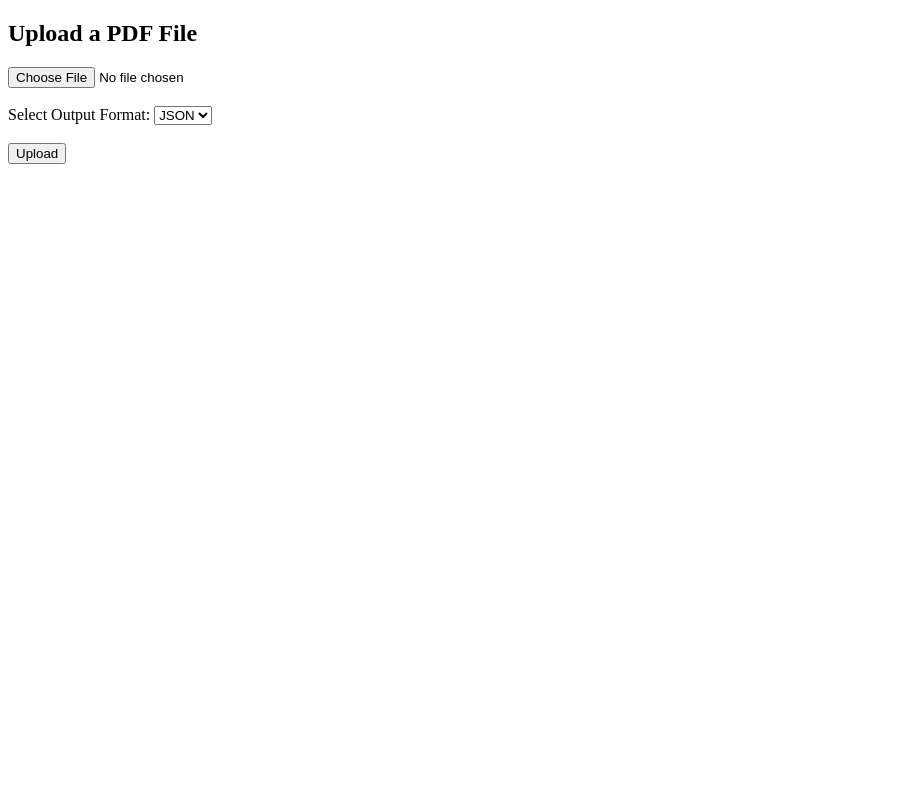
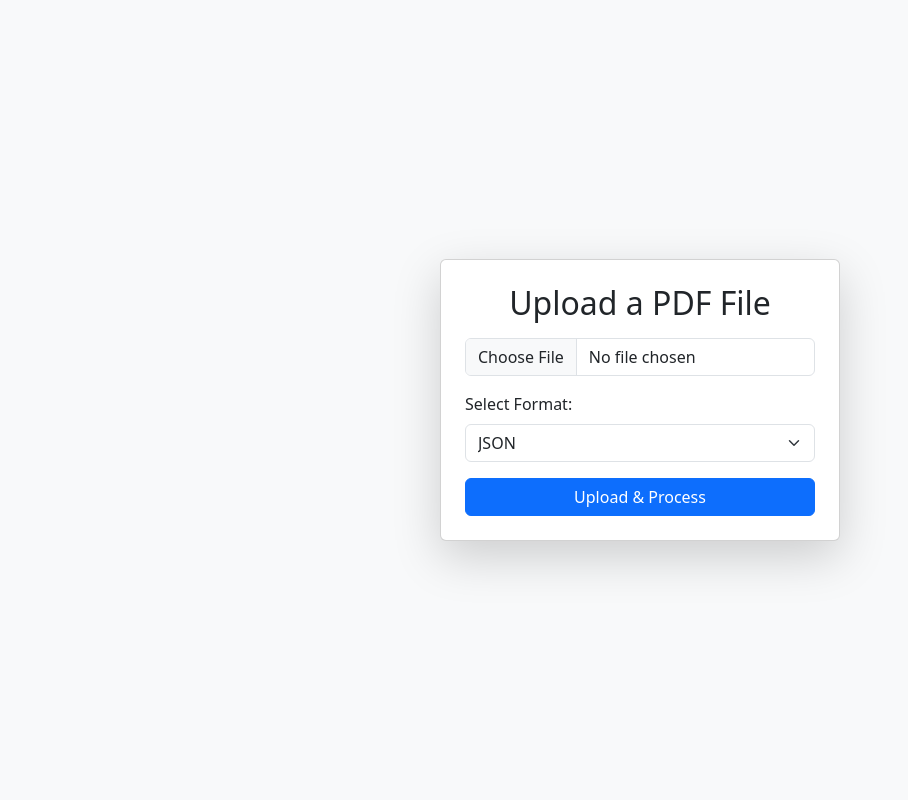
Before and after one commit to Praj-2808/pdf, a Flask app: page / in a window 1280 px wide. Shown: the whole page, without its empty margins (0-908 px from the left). Run offline with Flask 3, Linux system fonts and the light colour scheme; some libraries are stand-ins or nearby versions.

Commit message:
Update index.html

```diff
--- a/templates/index.html
+++ b/templates/index.html
@@ -1,20 +1,38 @@
 <!DOCTYPE html>
-<html>
+<html lang="en">
 <head>
-    <title>Furniture PDF Extractor</title>
+    <meta charset="UTF-8">
+    <meta name="viewport" content="width=device-width, initial-scale=1">
+    <title>Upload PDF</title>
+    <link href="https://cdn.jsdelivr.net/npm/bootstrap@5.3.0/dist/css/bootstrap.min.css" rel="stylesheet">
 </head>
-<body>
-    <h2>Upload a PDF File</h2>
-    <form action="/upload" method="post" enctype="multipart/form-data">
-        <input type="file" name="file" required>
-        <br><br>
-        <label>Select Output Format:</label>
-        <select name="format">
-            <option value="json">JSON</option>
-            <option value="csv">CSV</option>
-        </select>
-        <br><br>
-        <button type="submit">Upload</button>
-    </form>
+<body class="d-flex justify-content-center align-items-center vh-100 bg-light">
+
+    <div class="card p-4 shadow-lg" style="width: 400px;">
+        <h2 class="text-center mb-3">Upload a PDF File</h2>
+
+        <form action="/upload" method="post" enctype="multipart/form-data">
+            <div class="mb-3">
+                <input class="form-control" type="file" name="file" accept=".pdf" required>
+            </div>
+            <div class="mb-3">
+                <label for="format" class="form-label">Select Format:</label>
+                <select class="form-select" name="format" id="format">
+                    <option value="json">JSON</option>
+                    <option value="csv">CSV</option>
+                </select>
+            </div>
+            <button type="submit" class="btn btn-primary w-100">Upload & Process</button>
+        </form>
+
+        {% if download_link %}
+        <div class="alert alert-success mt-3 text-center">
+            <p>Download your extracted data:</p>
+            <a href="{{ download_link }}" class="btn btn-success w-100" download>Download File</a>
+        </div>
+        {% endif %}
+    </div>
+
+    <script src="https://cdn.jsdelivr.net/npm/bootstrap@5.3.0/dist/js/bootstrap.bundle.min.js"></script>
 </body>
 </html>
```
